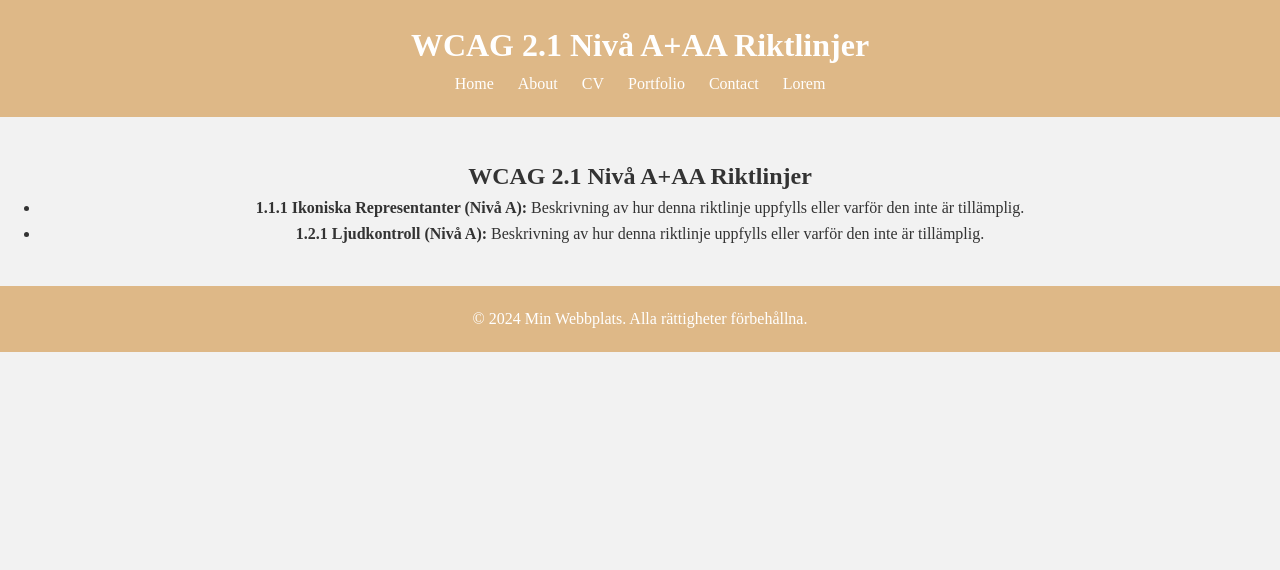
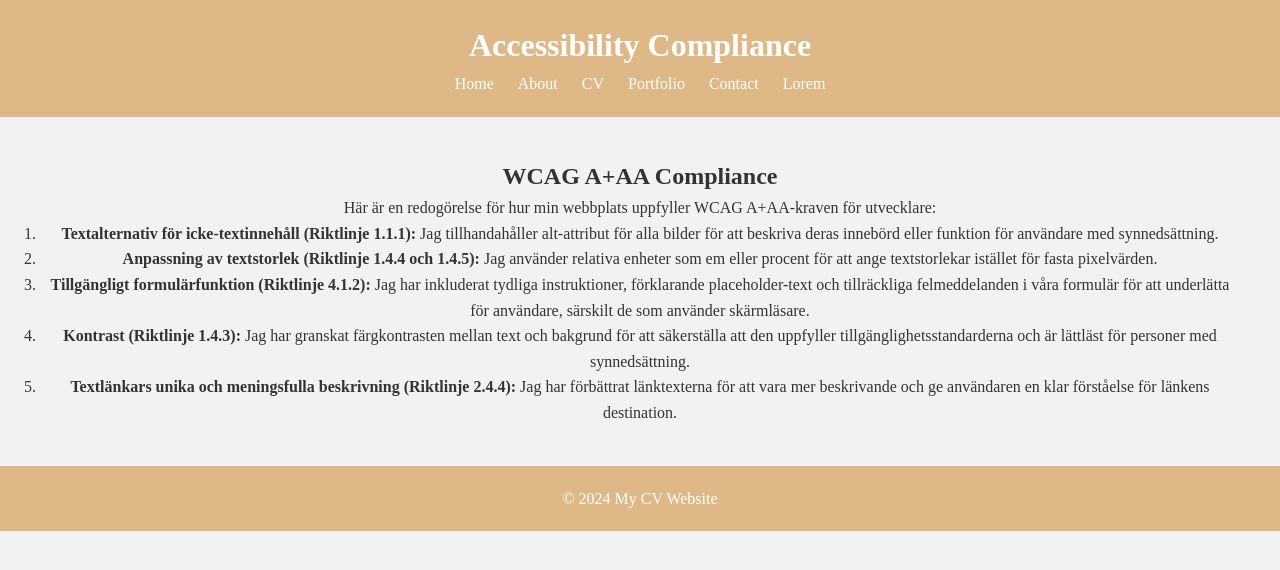
Before and after one commit to Oskarjohanssons/minportfolio, a plain HTML site: page WCAG.html in a window 1280 px wide. Drawn offline with Linux system fonts and the light colour scheme.

Commit message:
Färdigt

```diff
--- a/WCAG.html
+++ b/WCAG.html
@@ -1,14 +1,15 @@
 <!DOCTYPE html>
-<html lang="sv">
+<html lang="en">
 <head>
     <meta charset="UTF-8">
     <meta name="viewport" content="width=device-width, initial-scale=1.0">
-    <title>WCAG 2.1 Nivå A+AA Riktlinjer</title>
+    <title>Webbriktlinjer</title>
     <link rel="stylesheet" href="styles.css">
 </head>
 <body>
+
     <header>
-        <h1>WCAG 2.1 Nivå A+AA Riktlinjer</h1>
+        <h1>Accessibility Compliance</h1>
         <nav>
             <ul>
                 <li><a href="index.html">Home</a></li>
@@ -20,17 +21,40 @@
             </ul>
         </nav>
     </header>
+
     <main>
-        <section id="guidelines">
-            <h2>WCAG 2.1 Nivå A+AA Riktlinjer</h2>
-            <ul>
-                <li><strong>1.1.1 Ikoniska Representanter (Nivå A):</strong> Beskrivning av hur denna riktlinje uppfylls eller varför den inte är tillämplig.</li>
-                <li><strong>1.2.1 Ljudkontroll (Nivå A):</strong> Beskrivning av hur denna riktlinje uppfylls eller varför den inte är tillämplig.</li>
-            </ul>
+        <section>
+            <h2>WCAG A+AA Compliance</h2>
+            <p>Här är en redogörelse för hur min webbplats uppfyller WCAG A+AA-kraven för utvecklare:</p>
+            <ol>
+                <li>
+                    <strong>Textalternativ för icke-textinnehåll (Riktlinje 1.1.1):</strong>
+                    Jag tillhandahåller alt-attribut för alla bilder för att beskriva deras innebörd eller funktion för användare med synnedsättning.
+                </li>
+                <li>
+                    <strong>Anpassning av textstorlek (Riktlinje 1.4.4 och 1.4.5):</strong>
+                    Jag använder relativa enheter som em eller procent för att ange textstorlekar istället för fasta pixelvärden.
+                </li>
+                <li>
+                    <strong>Tillgängligt formulärfunktion (Riktlinje 4.1.2):</strong>
+                    Jag har inkluderat tydliga instruktioner, förklarande placeholder-text och tillräckliga felmeddelanden i våra formulär för att underlätta för användare, särskilt de som använder skärmläsare.
+                </li>
+                <li>
+                    <strong>Kontrast (Riktlinje 1.4.3):</strong>
+                    Jag har granskat färgkontrasten mellan text och bakgrund för att säkerställa att den uppfyller tillgänglighetsstandarderna och är lättläst för personer med synnedsättning.
+                </li>
+                <li>
+                    <strong>Textlänkars unika och meningsfulla beskrivning (Riktlinje 2.4.4):</strong>
+                    Jag har förbättrat länktexterna för att vara mer beskrivande och ge användaren en klar förståelse för länkens destination.
+                </li>
+
+            </ol>
         </section>
     </main>
+
     <footer>
-        <p>&copy; 2024 Min Webbplats. Alla rättigheter förbehållna.</p>
+        <p>&copy; 2024 My CV Website</p>
     </footer>
+
 </body>
 </html>
```
Also changed, not shown: index.html (+0 -4 lines).
